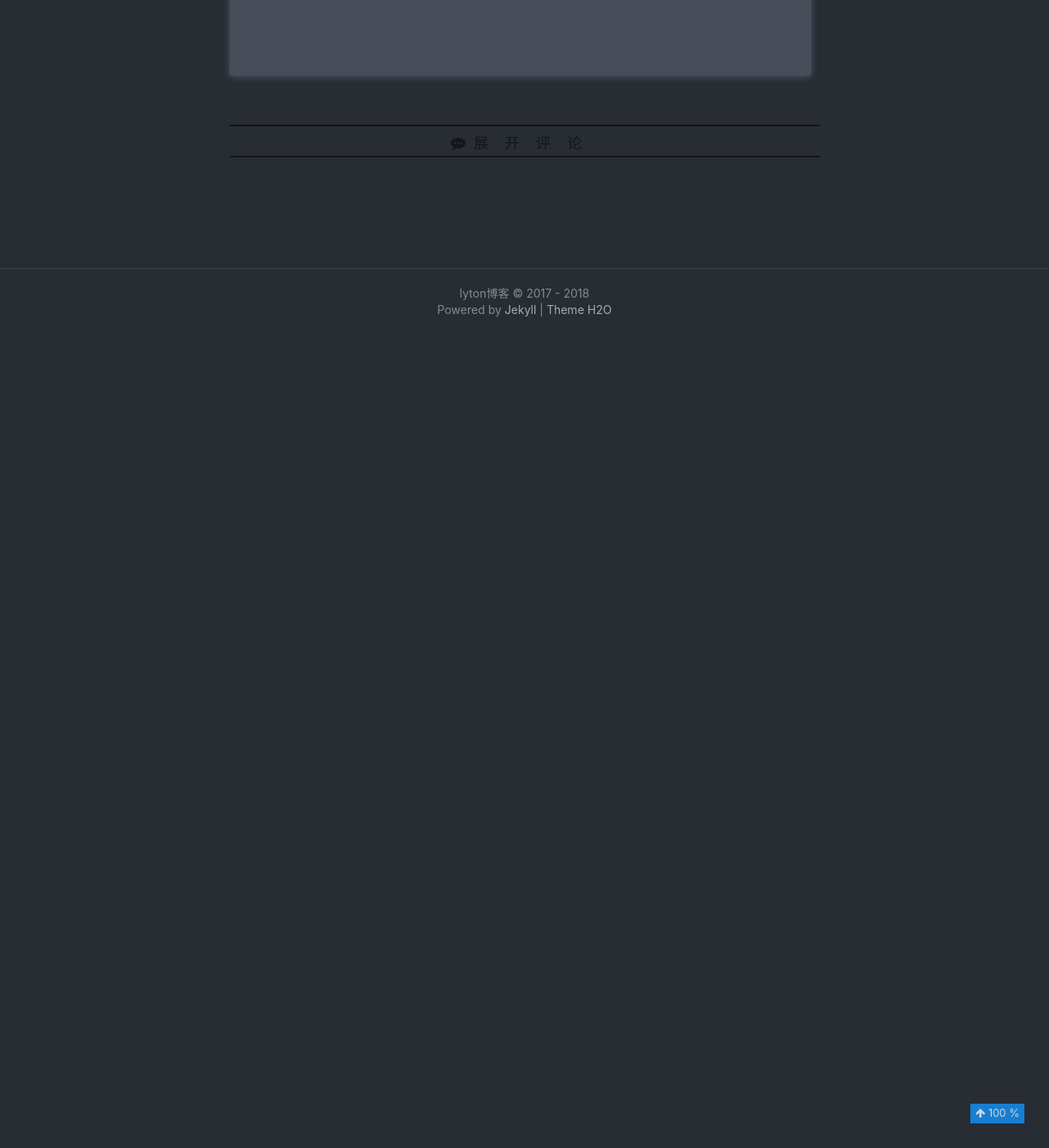
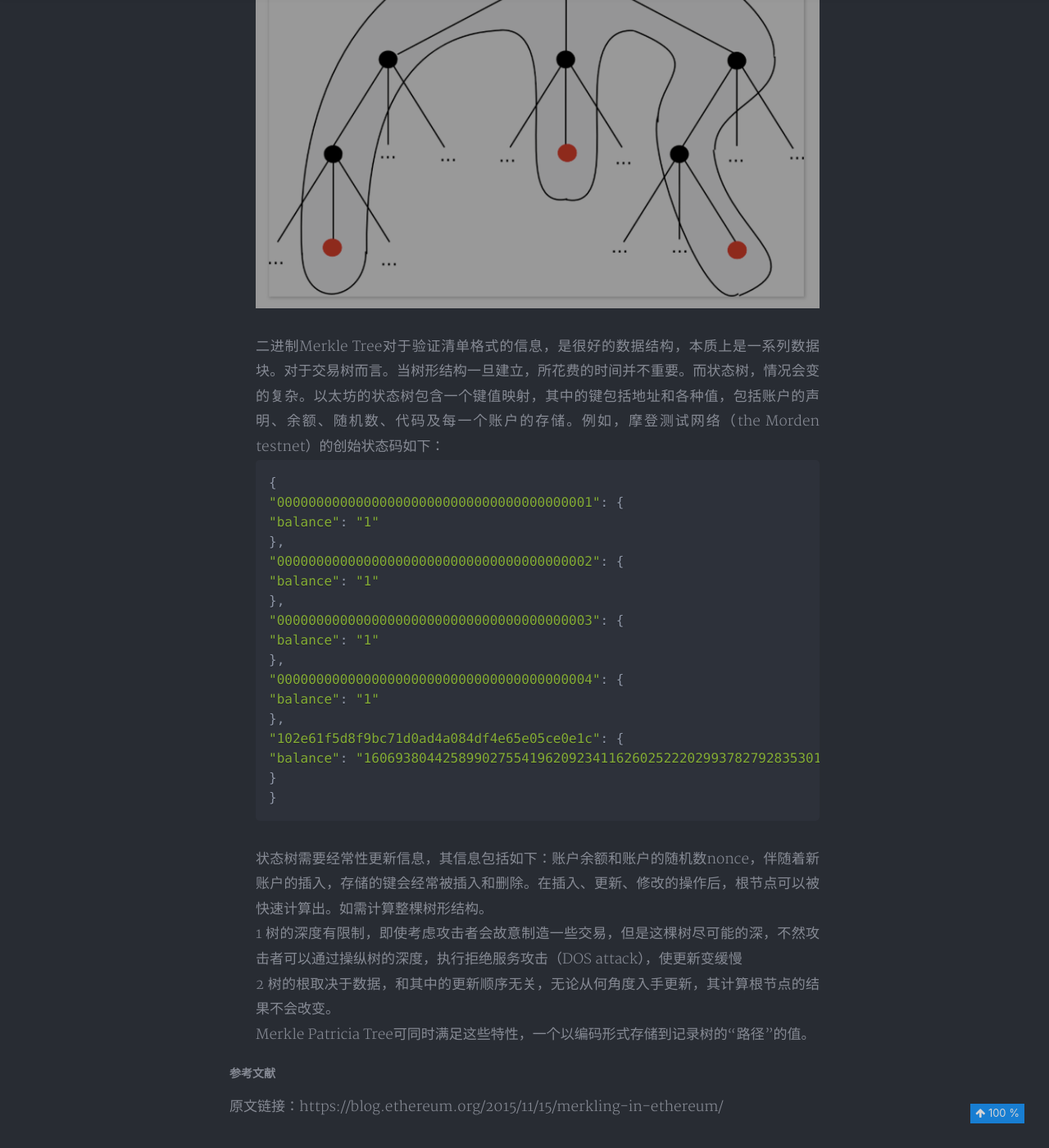
Before and after one commit to lytonEast/lyton.github.io, a Jekyll site: the page built from _posts/2018-03-29-以太坊Merkle树.md, in a window 1280 px wide and 1400 px high, scrolled down 3930 px. Shown: the whole window at 82% size. Built offline with Jekyll 4.4.1, drawn with Linux system fonts in a browser that asks for light colours; nearby versions of some CDN libraries; comment, search, counter and statistics services are not loaded; a style sheet for code colours, icons or effects is not loaded; before the commit the page ends 4338 px from its top, so only the background shows below that; some of the changed text lies outside the part shown.

Commit message:
new blog
today， i write a new blog, so i put it  to github

````diff
--- a/_posts/2018-03-29-以太坊Merkle树.md
+++ b/_posts/2018-03-29-以太坊Merkle树.md
@@ -3,7 +3,7 @@
 title: Blockchain－以太坊Merkle Tree
 date: 2018-03-29
 author: lyton
-tags: Merkle
+tags: Merkle，以太坊
 ---
 ### 以太坊Merkle树
 Merkle tree作为区块链技术的最重要组成部分之一，通过利用此技术，将以太坊的所有节点运行在所有的计算机、笔记本、智能终端上。区块链上包括很多节点，每个节点有两部分组成，区块头和区块体，如果区块链的节点不使用Merkle树，那么也可以完成相应的工作，但是会限制智能手机，小型计算机的加入，具大的区块头会严重影响计算机的计算能力，从而影响其区块链的可扩展性。<br><br>
@@ -32,3 +32,40 @@
 * 收据（Receipts，展示每一笔交易影响的数据条）
 * 状态（state）
 ![avatar](/assets/img/ethereummerkle.png)
+通过增加Merkle Tree的数量可以提高轻型客户端的功能，让更多的功能加入，同时轻型客户端可以进行并核实以下类型的查询答案：<br><br>
+1 此交易是否被包含在特定区块中？<br>
+2 此地址在一段周期内，发生x类型事件的所有实例有哪些<br>
+3 目前此账户的余额是多少？<br>
+4 此账户是否存在？<br>
+5 假设一笔交易在合约中运行，这笔交易的输出是什么？<br><br>
+第一种情况由交易树（Transaction Tree）处理；第二种通过收据树（Receipt Tree）第三种和第四种通过状态树（state tree）负责处理。服务器找到对象，获取Merkle分支，通过分支回复轻客户端。第五种查询任务同样通过状态树处理，但是计算方式比较复杂，通过构建Merkle状态转变的证明。
+### 帕特里夏树（Patricia Trees）
+Merkle作为最简单的二进制Merkle Tree，以太坊实用的Merkle更为复杂，我们把如下的结构称为“梅克尔.帕特里夏树”（Merkle Patricia Tree）。
+![avatar](/assets/img/merklepatricia.png)
+二进制Merkle Tree对于验证清单格式的信息，是很好的数据结构，本质上是一系列数据块。对于交易树而言。当树形结构一旦建立，所花费的时间并不重要。而状态树，情况会变的复杂。以太坊的状态树包含一个键值映射，其中的键包括地址和各种值，包括账户的声明、余额、随机数、代码及每一个账户的存储。例如，摩登测试网络（the Morden testnet）的创始状态码如下：
+```go
+{
+"0000000000000000000000000000000000000001": {
+"balance": "1"
+},
+"0000000000000000000000000000000000000002": {
+"balance": "1"
+},
+"0000000000000000000000000000000000000003": {
+"balance": "1"
+},
+"0000000000000000000000000000000000000004": {
+"balance": "1"
+},
+"102e61f5d8f9bc71d0ad4a084df4e65e05ce0e1c": {
+"balance": "1606938044258990275541962092341162602522202993782792835301376"
+}
+}
+```
+状态树需要经常性更新信息，其信息包括如下：账户余额和账户的随机数nonce，伴随着新账户的插入，存储的键会经常被插入和删除。在插入、更新、修改的操作后，根节点可以被快速计算出。如需计算整棵树形结构。<br>
+1 树的深度有限制，即使考虑攻击者会故意制造一些交易，但是这棵树尽可能的深，不然攻击者可以通过操纵树的深度，执行拒绝服务攻击（DOS attack），使更新变缓慢    <br>
+2 树的根取决于数据，和其中的更新顺序无关，无论从何角度入手更新，其计算根节点的结果不会改变。<br>
+Merkle Patricia Tree可同时满足这些特性，一个以编码形式存储到记录树的“路径”的值。
+
+##### 参考文献
+原文链接：https://blog.ethereum.org/2015/11/15/merkling-in-ethereum/
````
Also changed, not shown: assets/img/merklepatricia.png (added), 3 other files.
